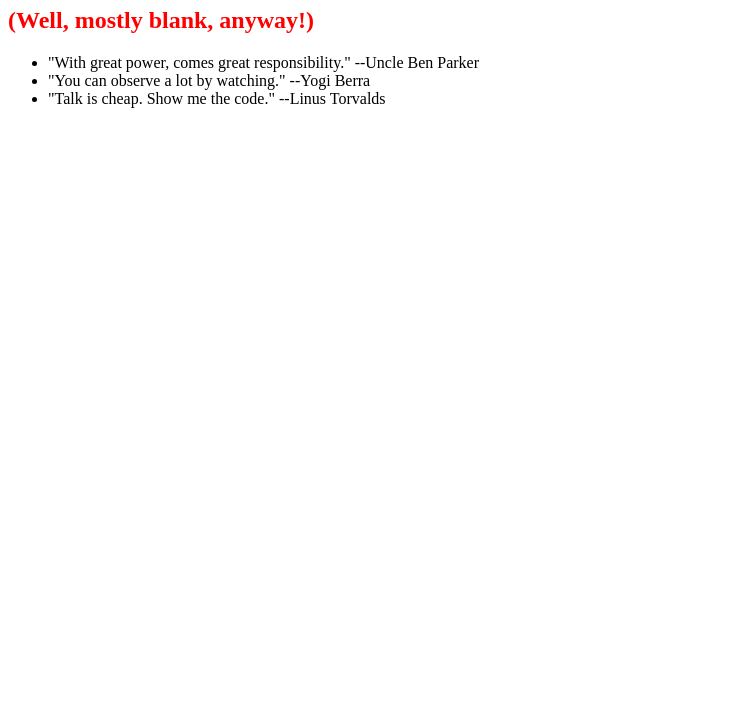
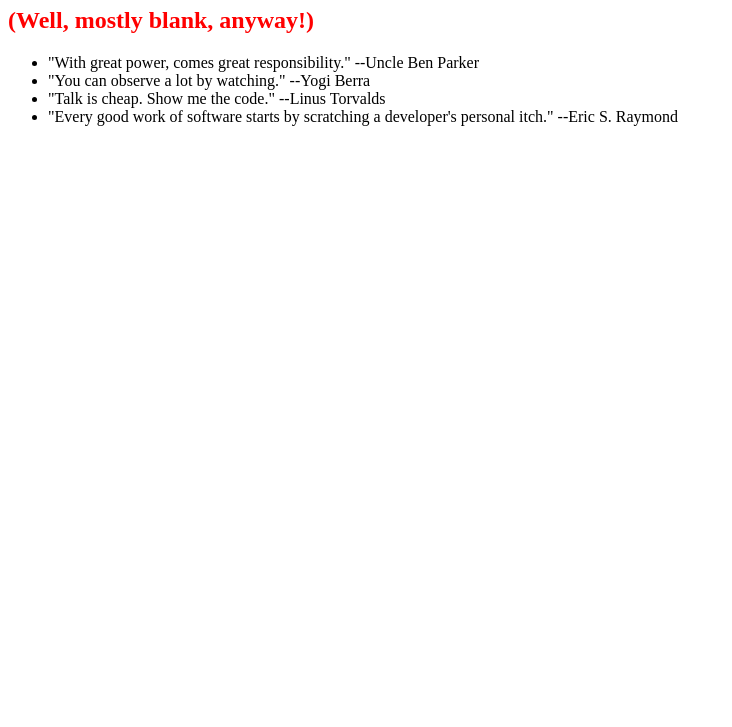
Before and after one commit to draymondjr/0main_openSAP_repo, a plain HTML site: page index.html in a window 1280 px wide. Shown: the part 73-800 px from the top of the page, without its empty margins (0-732 px from the left). Drawn offline with Linux system fonts and the light colour scheme.

Commit message:
Eric Raymond quote

```diff
--- a/index.html
+++ b/index.html
@@ -12,6 +12,7 @@
 			<li>"With great power, comes great responsibility." --Uncle Ben Parker</li>
 			<li>"You can observe a lot by watching." --Yogi Berra</li>
 			<li>"Talk is cheap. Show me the code." --Linus Torvalds</li>
+			<li>"Every good work of software starts by scratching a developer's personal itch." --Eric S. Raymond</li>
 		</ul>
 	</body>
 </html>
```
